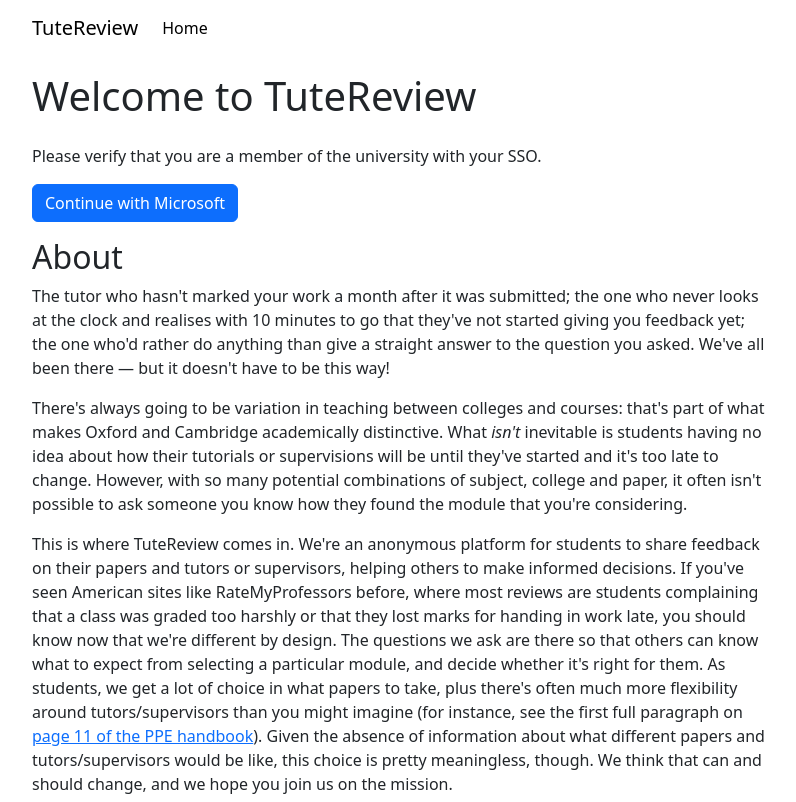
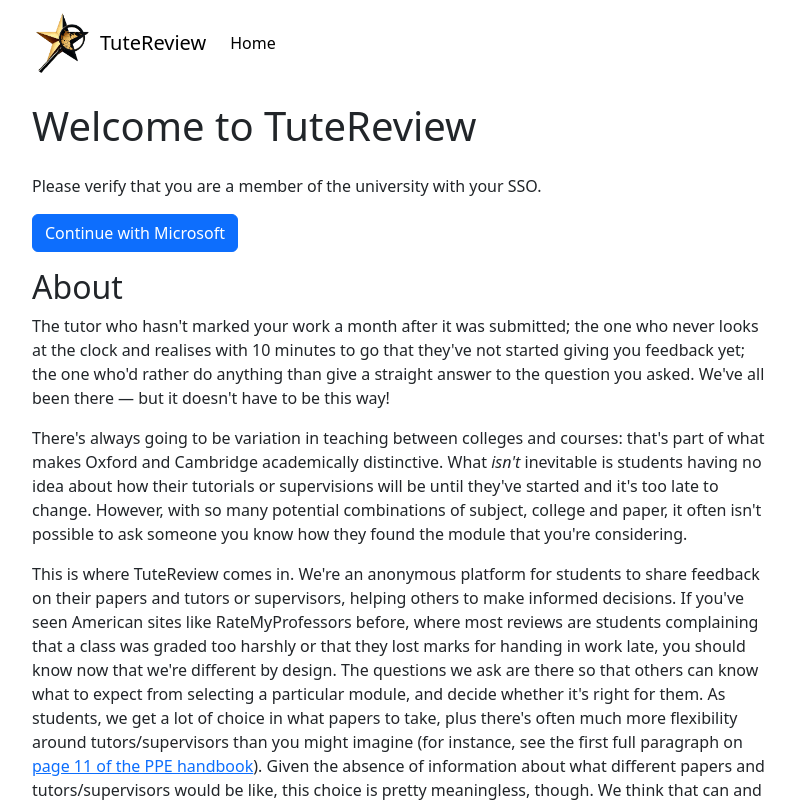
Before and after one commit to selvaradov/tutereview, a React (Create React App) app in the folder client/: page / in a window 1280 px wide. Shown: the top 802 px of the page, without its empty margins (50-846 px from the left). Built offline with nearby package versions, Linux system fonts and the light colour scheme; no server answers.

Commit message:
add logo to navbar

```diff
--- a/client/src/components/HeaderNavbar.tsx
+++ b/client/src/components/HeaderNavbar.tsx
@@ -2,6 +2,7 @@ import React from 'react';
 import { Link, useLocation } from 'react-router-dom';
 import { useAuth } from '../context/AuthContext';
 import { Navbar, Nav, Button } from 'react-bootstrap';
+import logo from '../img/logo860.png';
 
 const HeaderNavbar: React.FC = () => {
   const { isAuthenticated, logout } = useAuth();
@@ -9,7 +10,16 @@ const HeaderNavbar: React.FC = () => {
 
   return (
     <Navbar expand="lg" className="mb-3">
-        <Navbar.Brand as={Link} to="/">TuteReview</Navbar.Brand>
+      <Navbar.Brand as={Link} to="/" className="d-flex align-items-center">
+        <img
+          src={logo}
+          width="60"
+          height="auto"
+          className="d-inline-block align-top me-2"
+          alt="TuteReview Logo"
+        />
+        TuteReview
+      </Navbar.Brand>
       <Navbar.Toggle aria-controls="basic-navbar-nav" />
       <Navbar.Collapse id="basic-navbar-nav">
         <Nav className="me-auto">
```
Also changed, not shown: client/src/img/logo860.png (added). Lines whose indentation alone changed are shown as unchanged.
